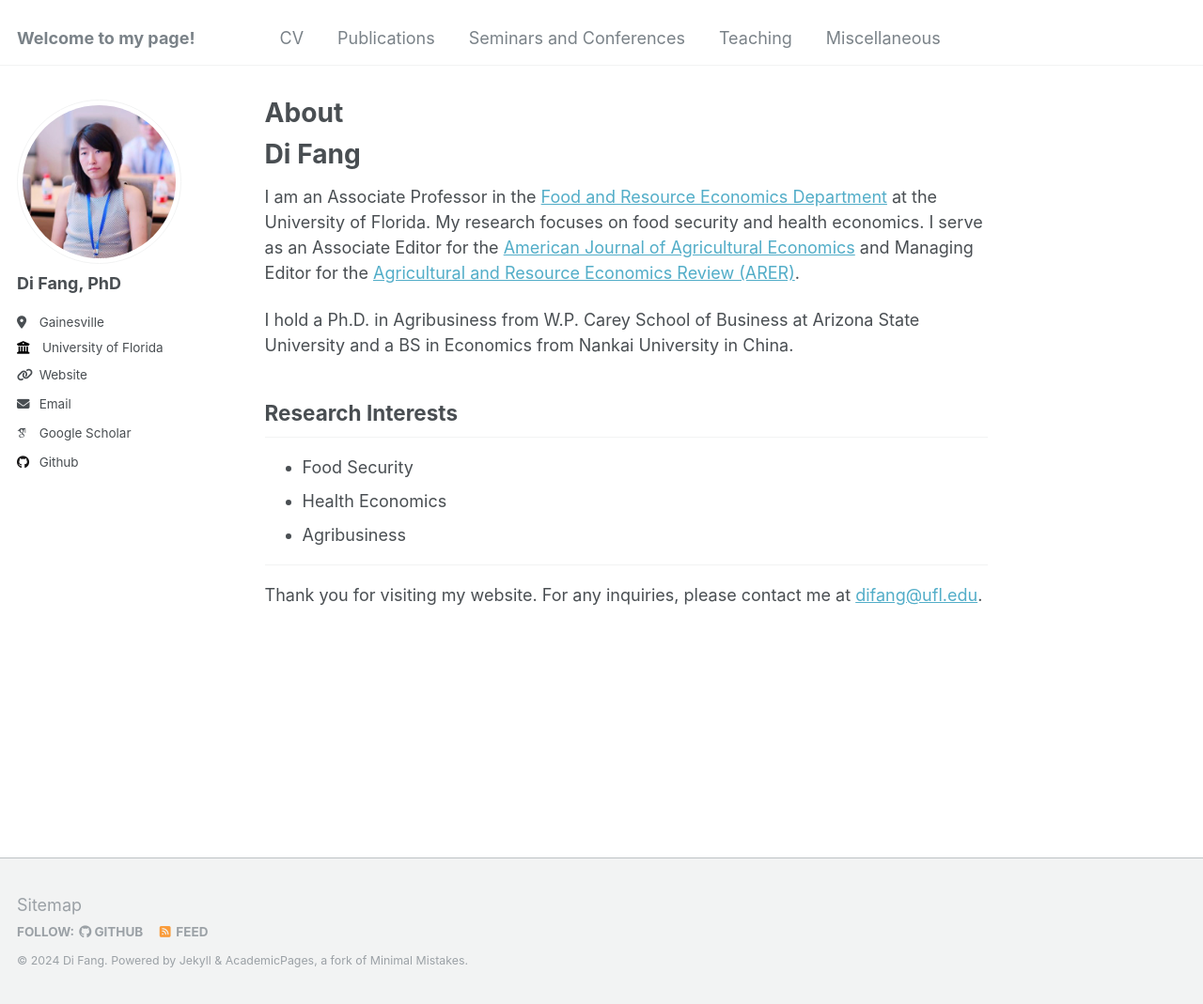
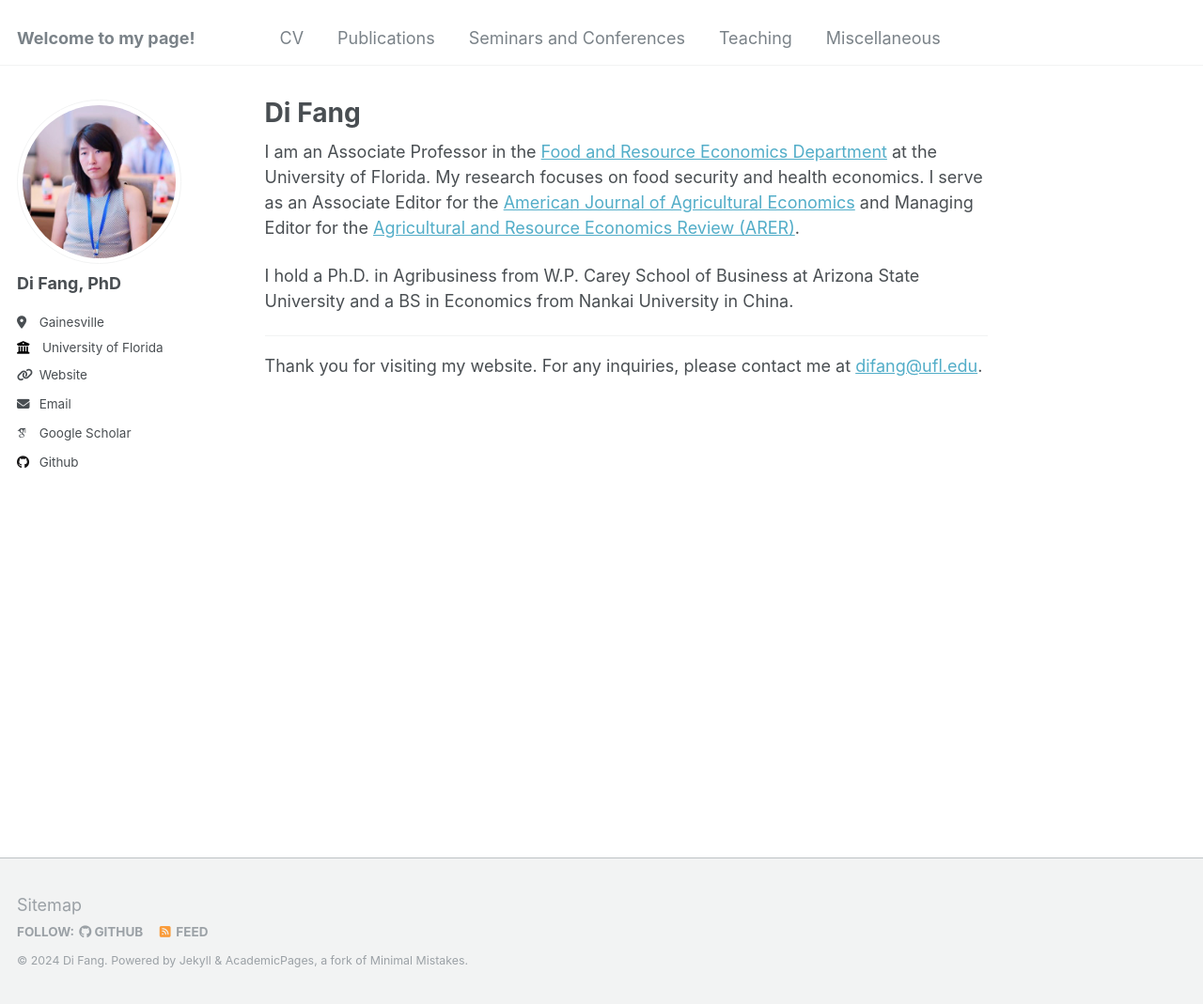
Before and after one commit to fangdi2009/mypage, a Jekyll site: the page built from _pages/about.md, in a window 1280 px wide and 1069 px high. Shown: the whole window at 94% size. Built offline with Jekyll 4.4.1, drawn with Linux system fonts in a browser that asks for light colours; some web fonts are replaced.

Commit message:
Update about.md

```diff
--- a/_pages/about.md
+++ b/_pages/about.md
@@ -1,6 +1,6 @@
 ---
 permalink: /
-title: "About"
+title: "Di Fang"
 author_profile: true
 redirect_from:
   - "/wordpress/"
@@ -9,16 +9,12 @@ redirect_from:
 
 {% include base_path %}
 
-# Di Fang
+
 
 I am an Associate Professor in the [Food and Resource Economics Department](https://fred.ifas.ufl.edu/about/directory/di-fang/) at the University of Florida. My research focuses on food security and health economics. I serve as an Associate Editor for the [American Journal of Agricultural Economics](https://onlinelibrary.wiley.com/page/journal/14678276/homepage/editorial-board) and Managing Editor for the [Agricultural and Resource Economics Review (ARER)](https://www.cambridge.org/core/journals/agricultural-and-resource-economics-review/information/about-this-journal/editorial-board).
 
 I hold a Ph.D. in Agribusiness from W.P. Carey School of Business at Arizona State University and a BS in Economics from Nankai University in China.
 
-## Research Interests
-- Food Security
-- Health Economics
-- Agribusiness
 
 ---
 
```
